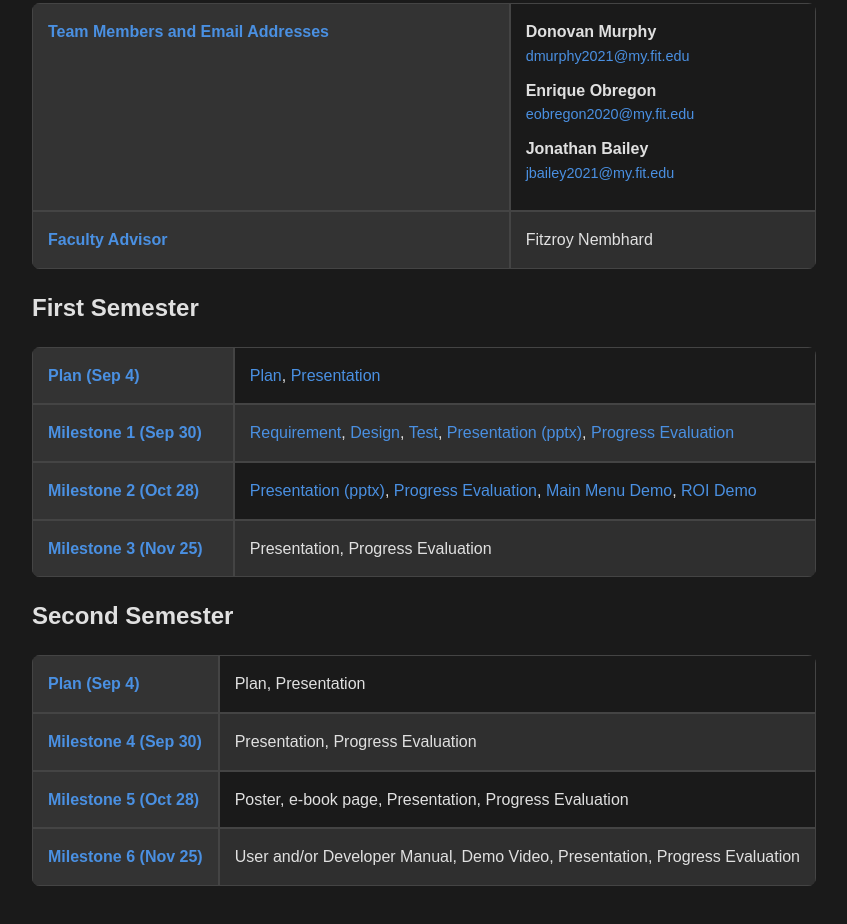
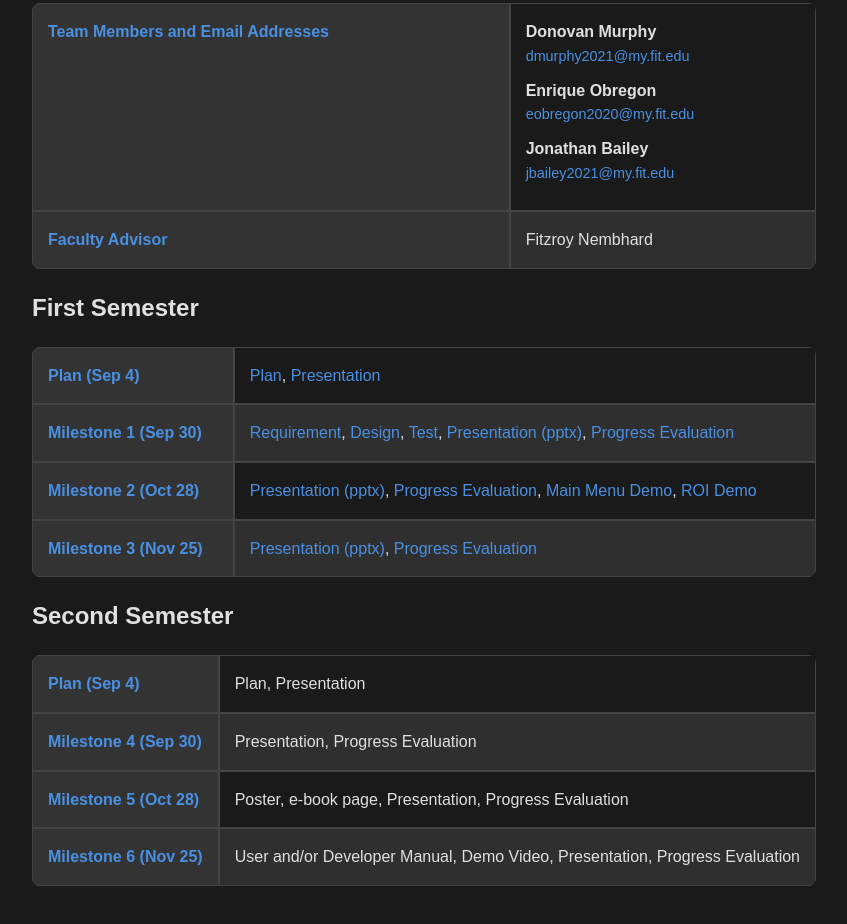
Before and after one commit to murphyd14/RealEase-Web, a plain HTML site: page index.html in a window 1280 px wide. Shown: the part 396-1320 px from the top of the page, without its empty margins (216-1063 px from the left). Drawn offline with Linux system fonts and the light colour scheme.

Commit message:
Add Milestone 3 files and update index.html

```diff
--- a/index.html
+++ b/index.html
@@ -78,7 +78,12 @@
         </tr>
         <tr>
             <th>Milestone 3 (Nov 25)</th>
-            <td>Presentation, Progress Evaluation</td>
+            <td>
+                <a href="Milestone_3/RealEase Milestone 3.pdf" target="_blank">Presentation</a>
+                <a href="Milestone_3/RealEase Milestone 3.pptx" download>(pptx)</a>,
+                <a href="Milestone_3/Progress_Evaluation_M3.pdf" target="_blank">Progress Evaluation</a>
+
+            </td>
         </tr>
     </table>
 
```
Also changed, not shown: 3 other files.
